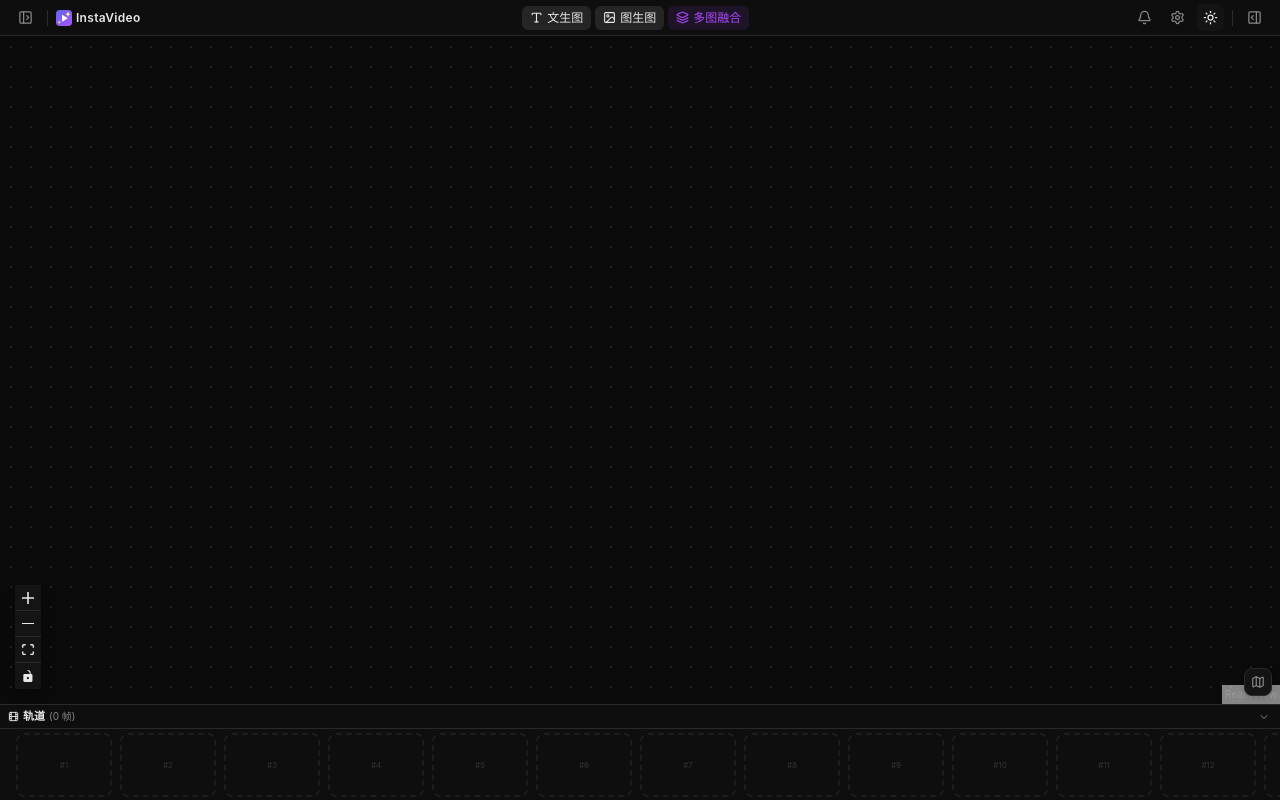
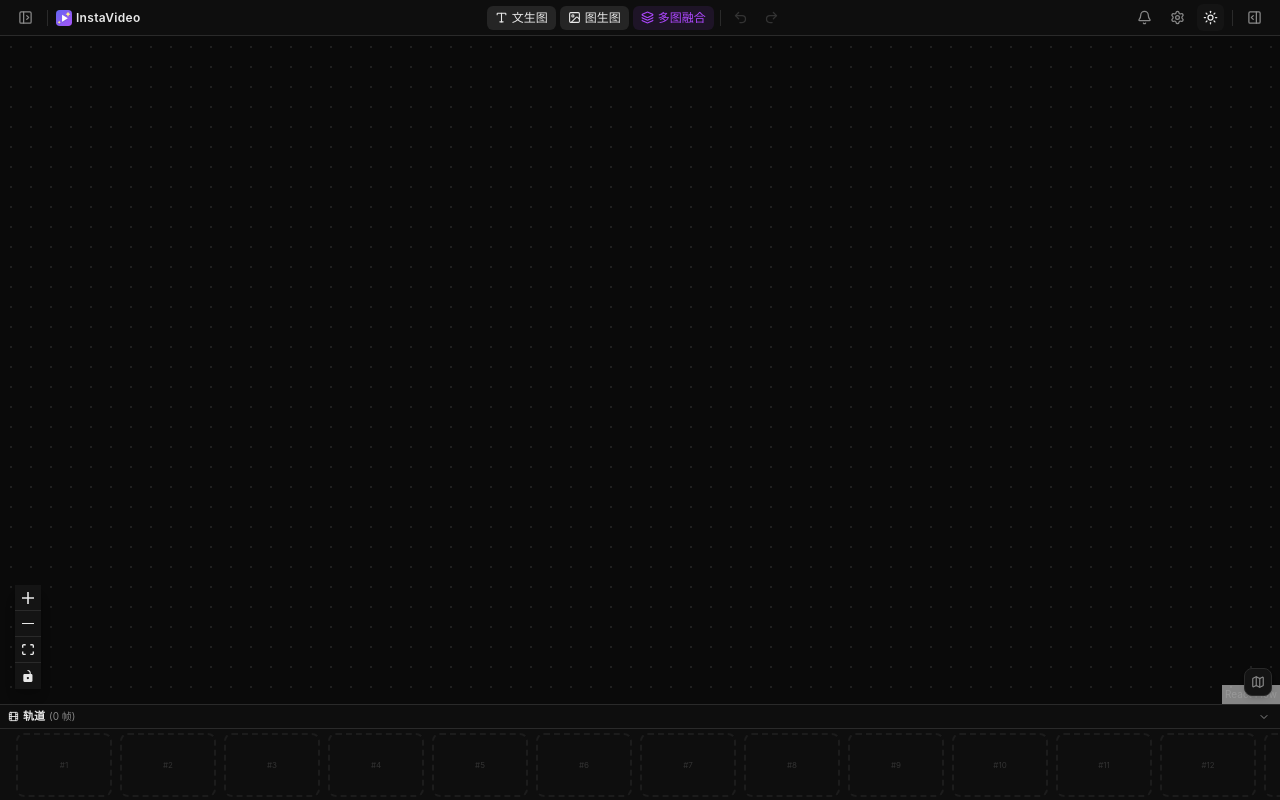
Before and after one commit to iwangbowen/vision-gen, a React (Vite) app: page / in a window 1280 px wide. Built offline with nearby package versions, Linux system fonts and the light colour scheme.

Commit message:
feat(画布): 添加撤销和重做功能 [实现: 在canvasStore中实现undo和redo方法，并在Toolbar和ShortcutsDialog中添加相应按钮和快捷键]

```diff
--- a/src/components/canvas/InfiniteCanvas.tsx
+++ b/src/components/canvas/InfiniteCanvas.tsx
@@ -38,6 +38,8 @@ export default function InfiniteCanvas() {
     onEdgesChange,
     onConnect,
     setSelectedNodeId,
+    undo,
+    redo,
   } = useCanvasStore();
 
   const { theme } = useThemeStore();
@@ -121,6 +123,22 @@ export default function InfiniteCanvas() {
     setContextMenu(null);
     setCanvasContextMenu(null);
   }, []);
+
+  useEffect(() => {
+    const handleKeyDown = (e: KeyboardEvent) => {
+      const tag = (e.target as HTMLElement).tagName;
+      if (tag === 'INPUT' || tag === 'TEXTAREA') return;
+      if ((e.metaKey || e.ctrlKey) && e.key === 'z' && !e.shiftKey) {
+        e.preventDefault();
+        undo();
+      } else if ((e.metaKey || e.ctrlKey) && (e.key === 'y' || (e.key === 'z' && e.shiftKey))) {
+        e.preventDefault();
+        redo();
+      }
+    };
+    document.addEventListener('keydown', handleKeyDown);
+    return () => document.removeEventListener('keydown', handleKeyDown);
+  }, [undo, redo]);
 
   const onSelectionChange: OnSelectionChangeFunc = useCallback(
     ({ nodes: selectedNodes }) => {
--- a/src/components/layout/Toolbar.tsx
+++ b/src/components/layout/Toolbar.tsx
@@ -7,6 +7,8 @@ import {
   PanelLeftClose,
   PanelRightOpen,
   PanelRightClose,
+  Undo2,
+  Redo2,
 } from 'lucide-react';
 import ThemeToggle from '../ui/ThemeToggle';
 import SettingsMenu from '../ui/SettingsMenu';
@@ -26,7 +28,7 @@ export default function Toolbar({
   onToggleLeftPanel,
   onToggleRightPanel,
 }: ToolbarProps) {
-  const { addText2ImageNode, addImage2ImageNode, addMultiInputNode } = useCanvasStore();
+  const { addText2ImageNode, addImage2ImageNode, addMultiInputNode, undo, redo, _history, _historyFuture } = useCanvasStore();
 
   const handleAddText2Image = useCallback(() => {
     addText2ImageNode({ x: 250 + Math.random() * 200, y: 150 + Math.random() * 200 });
@@ -95,6 +97,32 @@ export default function Toolbar({
           <Layers size={13} />
           <span className="hidden sm:inline">多图融合</span>
         </button>
+
+        <div className="w-px h-4 bg-border dark:bg-border-dark mx-0.5" />
+
+        <button
+          onClick={undo}
+          disabled={_history.length === 0}
+          className="p-1.5 rounded-md transition-colors
+            hover:bg-surface-hover dark:hover:bg-surface-hover-dark
+            text-text-secondary dark:text-text-secondary-dark
+            disabled:opacity-30 disabled:cursor-not-allowed"
+          title="撤销 (Ctrl+Z)"
+        >
+          <Undo2 size={15} />
+        </button>
+
+        <button
+          onClick={redo}
+          disabled={_historyFuture.length === 0}
+          className="p-1.5 rounded-md transition-colors
+            hover:bg-surface-hover dark:hover:bg-surface-hover-dark
+            text-text-secondary dark:text-text-secondary-dark
+            disabled:opacity-30 disabled:cursor-not-allowed"
+          title="重做 (Ctrl+Shift+Z)"
+        >
+          <Redo2 size={15} />
+        </button>
       </div>
 
       {/* Right section */}
--- a/src/components/ui/ShortcutsDialog.tsx
+++ b/src/components/ui/ShortcutsDialog.tsx
@@ -9,6 +9,8 @@ export default function ShortcutsDialog({ isOpen, onClose }: ShortcutsDialogProp
   if (!isOpen) return null;
 
   const shortcuts = [
+    { keys: ['Ctrl', 'Z'], description: '撤销' },
+    { keys: ['Ctrl', 'Shift', 'Z'], description: '重做' },
     { keys: ['Ctrl', 'C'], description: '复制选中节点' },
     { keys: ['Ctrl', 'X'], description: '剪切选中节点' },
     { keys: ['Ctrl', 'V'], description: '粘贴节点' },
--- a/src/stores/canvasStore.ts
+++ b/src/stores/canvasStore.ts
@@ -79,6 +79,13 @@ interface CanvasState {
   copyNodes: (nodeIds: string[]) => void;
   cutNodes: (nodeIds: string[]) => void;
   pasteNodes: (offset?: { x: number; y: number }) => void;
+
+  // History (undo/redo)
+  _history: { nodes: AppNode[]; edges: AppEdge[] }[];
+  _historyFuture: { nodes: AppNode[]; edges: AppEdge[] }[];
+  _snapshot: () => void;
+  undo: () => void;
+  redo: () => void;
 }
 
 let nodeIdCounter = 0;
@@ -90,11 +97,47 @@ export const useCanvasStore = create<CanvasState>((set, get) => ({
   selectedNodeId: null,
   rightPanelOpen: false,
   clipboard: { nodes: [], isCut: false },
+  _history: [],
+  _historyFuture: [],
 
-  onNodesChange: (changes) =>
+  _snapshot: () => {
+    const { nodes, edges, _history } = get();
+    const snapshot = { nodes: [...nodes], edges: [...edges] };
+    set({ _history: [..._history, snapshot].slice(-50), _historyFuture: [] });
+  },
+
+  undo: () => {
+    const { _history, _historyFuture, nodes, edges } = get();
+    if (_history.length === 0) return;
+    const previous = _history.at(-1)!;
+    set({
+      nodes: previous.nodes,
+      edges: previous.edges,
+      _history: _history.slice(0, -1),
+      _historyFuture: [{ nodes, edges }, ..._historyFuture].slice(0, 50),
+    });
+  },
+
+  redo: () => {
+    const { _history, _historyFuture, nodes, edges } = get();
+    if (_historyFuture.length === 0) return;
+    const next = _historyFuture[0];
+    set({
+      nodes: next.nodes,
+      edges: next.edges,
+      _history: [..._history, { nodes, edges }].slice(-50),
+      _historyFuture: _historyFuture.slice(1),
+    });
+  },
+
+  onNodesChange: (changes) => {
+    if (changes.some((c) => c.type === 'remove')) {
+      get()._snapshot();
+    }
     set((state) => ({
       nodes: applyNodeChanges(changes, state.nodes) as AppNode[],
-    })),
+    }));
+  },
 
   onEdgesChange: (changes) =>
     set((state) => ({
@@ -113,6 +156,7 @@ export const useCanvasStore = create<CanvasState>((set, get) => ({
   setRightPanelOpen: (open) => set({ rightPanelOpen: open }),
 
   addText2ImageNode: (position) => {
+    get()._snapshot();
     const id = getNodeId();
     const newNode: AppNode = {
       id,
@@ -132,6 +176,7 @@ export const useCanvasStore = create<CanvasState>((set, get) => ({
   },
 
   addImage2ImageNode: (position, image, label) => {
+    get()._snapshot();
     const id = getNodeId();
     const newNode: AppNode = {
       id,
@@ -153,6 +198,7 @@ export const useCanvasStore = create<CanvasState>((set, get) => ({
   },
 
   addImageNode: (position, image, label) => {
+    get()._snapshot();
     const id = getNodeId();
     const newNode: AppNode = {
       id,
@@ -168,6 +214,7 @@ export const useCanvasStore = create<CanvasState>((set, get) => ({
   },
 
   addMultiInputNode: (position) => {
+    get()._snapshot();
     const id = getNodeId();
     const newNode: AppNode = {
       id,
@@ -1016,17 +1063,21 @@ export const useCanvasStore = create<CanvasState>((set, get) => ({
     set((s) => ({ nodes: [...s.nodes, ...newNodes] }));
   },
 
-  removeNode: (nodeId) =>
+  removeNode: (nodeId) => {
+    get()._snapshot();
     set((state) => ({
       nodes: state.nodes.filter((n) => n.id !== nodeId),
       edges: state.edges.filter((e) => e.source !== nodeId && e.target !== nodeId),
-    })),
+    }));
+  },
 
-  removeNodes: (nodeIds) =>
+  removeNodes: (nodeIds) => {
+    get()._snapshot();
     set((state) => ({
       nodes: state.nodes.filter((n) => !nodeIds.includes(n.id)),
       edges: state.edges.filter((e) => !nodeIds.includes(e.source) && !nodeIds.includes(e.target)),
-    })),
+    }));
+  },
 
   copyNodes: (nodeIds) => {
     const state = get();
@@ -1039,6 +1090,7 @@ export const useCanvasStore = create<CanvasState>((set, get) => ({
     const state = get();
     const nodesToCut = state.nodes.filter((n) => nodeIds.includes(n.id));
     if (nodesToCut.length === 0) return;
+    get()._snapshot();
     set({
       clipboard: { nodes: nodesToCut.map((n) => ({ ...n, data: { ...n.data } } as AppNode)), isCut: true },
       nodes: state.nodes.filter((n) => !nodeIds.includes(n.id)),
@@ -1050,6 +1102,7 @@ export const useCanvasStore = create<CanvasState>((set, get) => ({
     const state = get();
     const { nodes: clipboardNodes, isCut } = state.clipboard;
     if (clipboardNodes.length === 0) return;
+    get()._snapshot();
 
     const dx = offset?.x ?? 50;
     const dy = offset?.y ?? 50;
```
